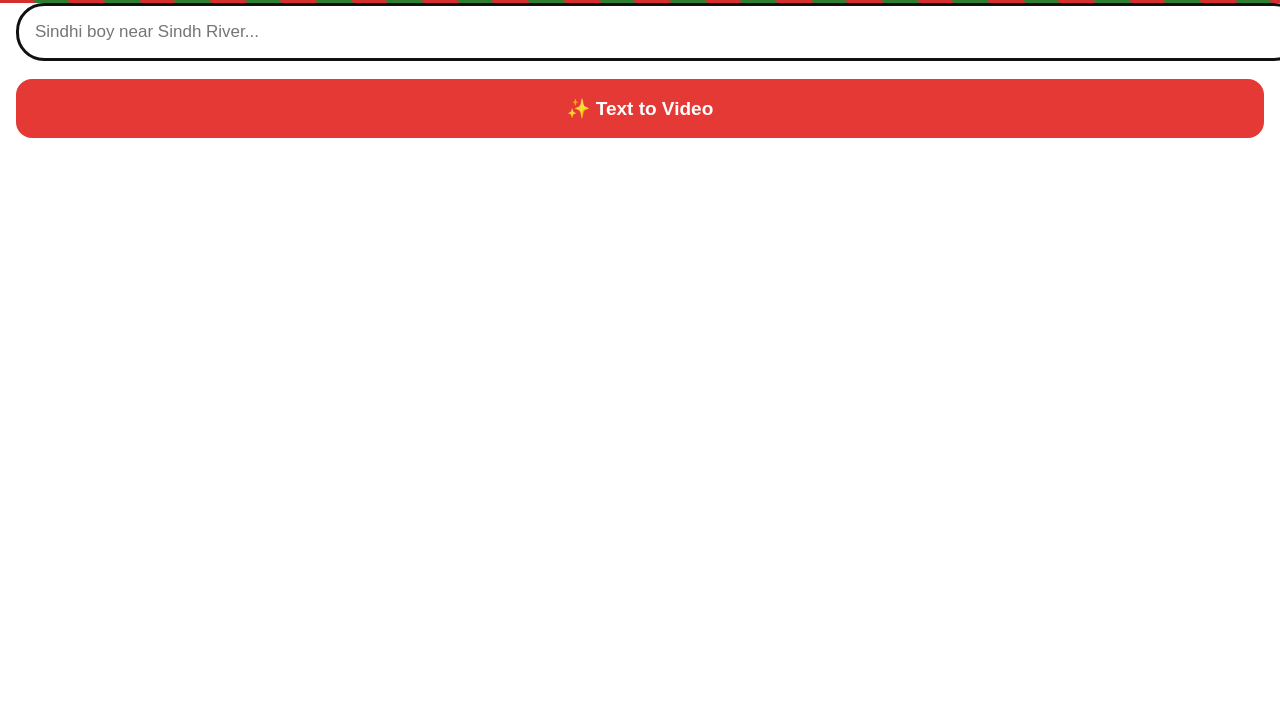
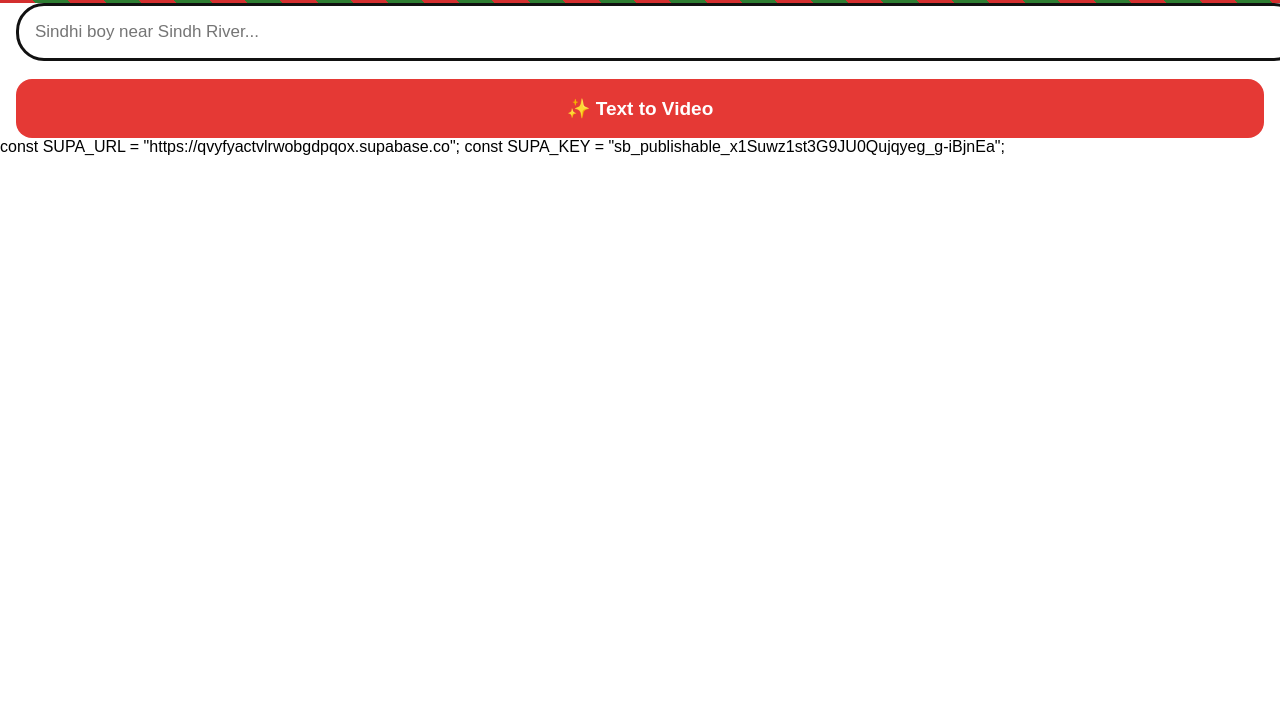
Before and after one commit to islamsolangi/sindhi-maza-studio, a plain HTML site: page index.html in a window 1280 px wide. Shown: the part 73-800 px from the top of the page. Drawn offline with Linux system fonts and the light colour scheme.

Commit message:
Update index.html

```diff
--- a/index.html
+++ b/index.html
@@ -33,3 +33,5 @@ async function makeVideo(){
 </script>
 </body>
 </html>
+const SUPA_URL = "https://qvyfyactvlrwobgdpqox.supabase.co";
+const SUPA_KEY = "sb_publishable_x1Suwz1st3G9JU0Qujqyeg_g-iBjnEa";
```
